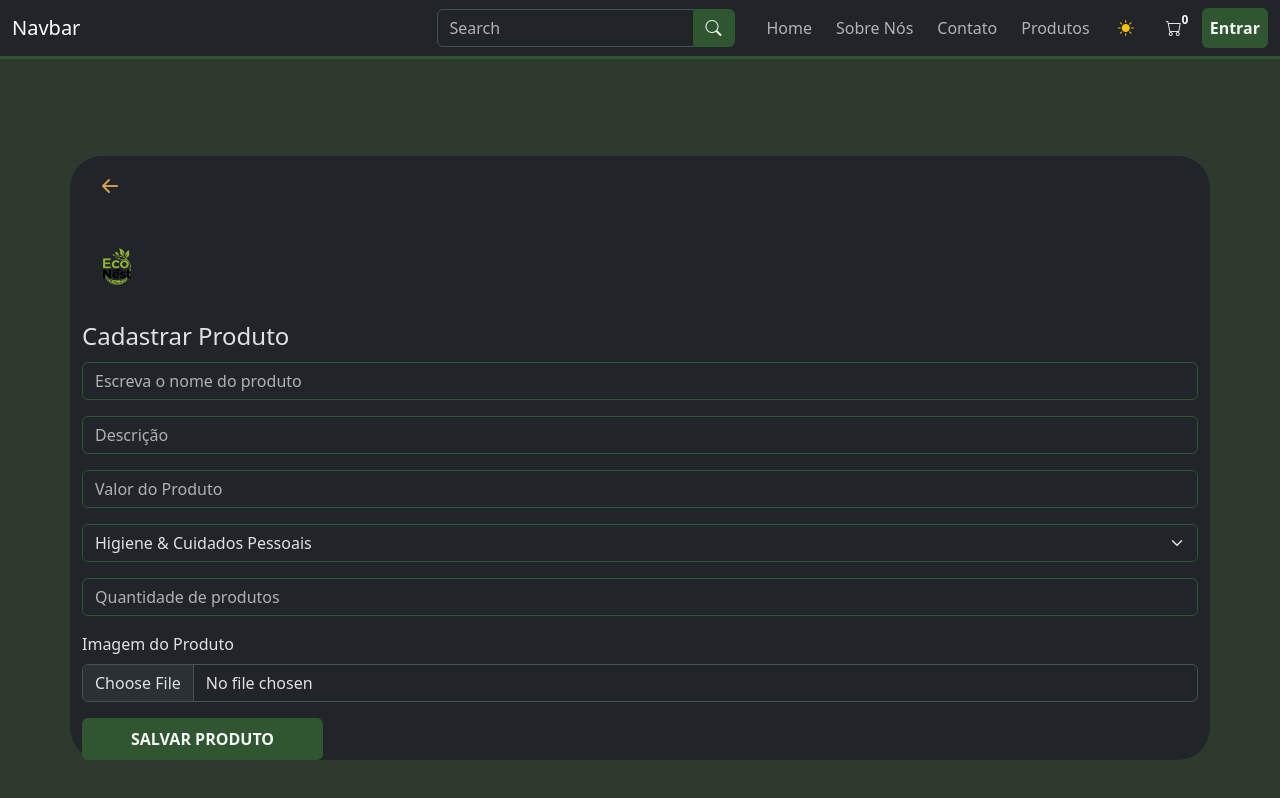
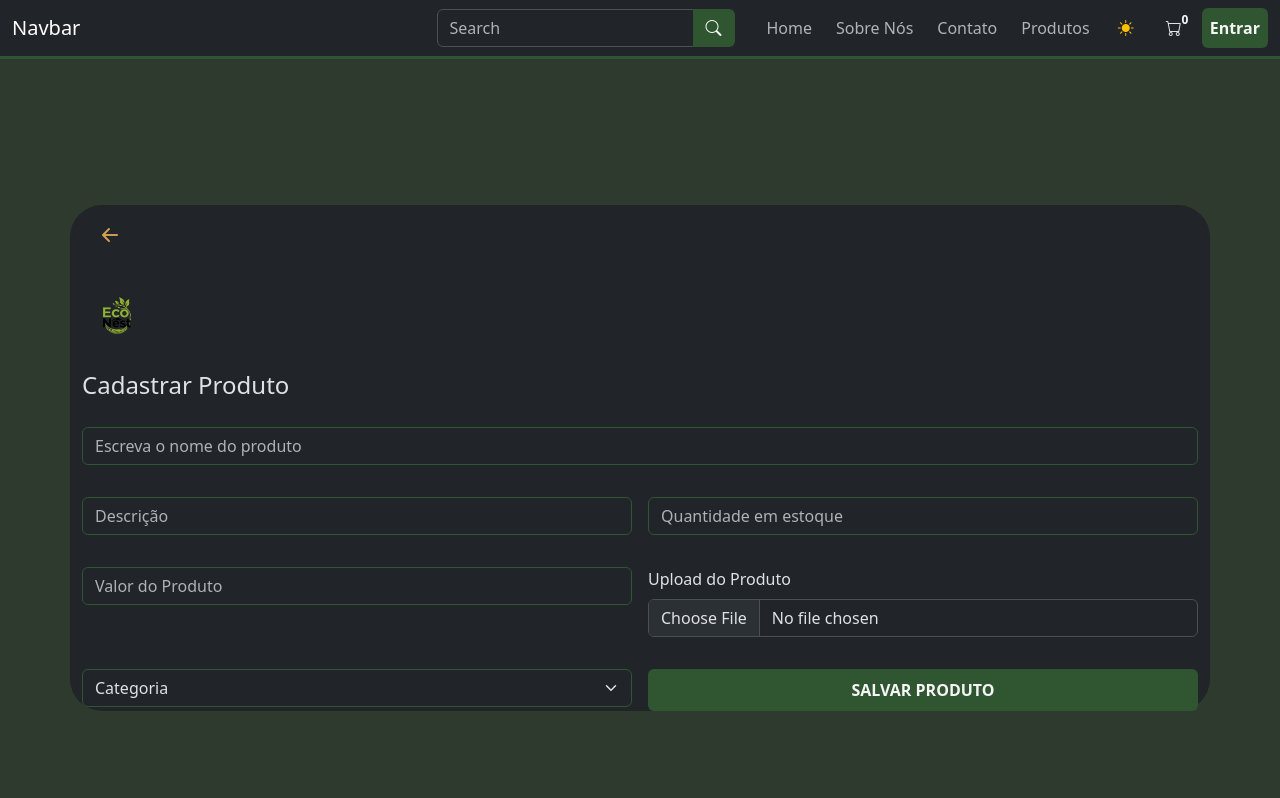
Before and after one commit to Econest-Ecologic/Front-end, a React (Vite) app in the folder Eco-nest/: page /cadastroProduto in a window 1280 px wide. Shown: the top 798 px of the page. Built offline with nearby package versions, Linux system fonts and the light colour scheme.

Commit message:
fix: Atualização da Pagina de cadastro do produto

```diff
--- a/Eco-nest/src/pages/TelaAdm.jsx
+++ b/Eco-nest/src/pages/TelaAdm.jsx
@@ -22,7 +22,7 @@ export function TelaAdm() {
       <div className="admin-container bg-eco border-top border-2 eco-border  d-flex justify-content-center align-items-center vh-100">
         <div className="card-admin text-center position-relative p-5 bg-body">
           <img
-            src="/logoSemFundo.png"
+            src="..\public\logoSemFundo.png"
             alt="EcoNest Logo"
             className="logo position-absolute"
             style={{ top: "30px", left: "30px", width: "120px" }}
--- a/Eco-nest/src/pages/TelaCadastrarProduto.jsx
+++ b/Eco-nest/src/pages/TelaCadastrarProduto.jsx
@@ -15,29 +15,46 @@ export function TelaCadastrarProduto() {
                     />
 
                     <form>
-                         <fieldset>
-                              <legend>Cadastrar Produto</legend>
-                              <InputFull placeholder={"Escreva o nome do produto"} />
-                              <InputFull placeholder={"Descrição"}></InputFull>
-                              <InputFull type="number" placeholder={"Valor do Produto"}></InputFull>
+                         <fieldset className="row g-3">
+                              <legend className="col-12">Cadastrar Produto</legend>
 
-                              <div class="mb-3">
-                                   <select class="form-select eco-border">
+                              <div className="col-12">
+                                   <InputFull placeholder={"Escreva o nome do produto"} />
+                              </div>
+
+                              <div className="col-12 col-md-6">
+                                   <InputFull placeholder={"Descrição"} />
+                              </div>
+
+                              <div className="col-12 col-md-6">
+                                   <InputFull type="number" placeholder={"Quantidade em estoque"} />
+                              </div>
+
+                              <div className="col-12 col-md-6">
+                                   <InputFull type="number" placeholder={"Valor do Produto"} />
+                              </div>
+
+                              <div className="col-12 col-md-6">
+                                   <div className="mb-3">
+                                        <label htmlFor="formFile" className="form-label">Upload do Produto</label>
+                                        <input className="form-control" type="file" id="formFile" accept="image/*" />
+                                   </div>
+                              </div>
+
+                              <div className="col-12 col-md-6">
+                                   <select className="form-select eco-border">
+                                        <option selected disabled>Categoria</option>
                                         <option>Higiene & Cuidados Pessoais</option>
                                         <option>Casa Sustentável</option>
-                                        <option>Utensilios & Acessórios  Reutilizáveis </option>
+                                        <option>Utensilios & Acessórios Reutilizáveis </option>
                                    </select>
                               </div>
-                              <InputFull type="number" placeholder={"Quantidade de produtos"}></InputFull>
-
-                              <div class="mb-3 eco-border">
-                                   <label for="formFile" class="form-label">Imagem do Produto</label>
-                                   <input class="form-control" type="file" id="formFile" />
+                              <div className="col-12 col-md-6 d-flex align-items-end">
+                                   <button type="submit" className="btn btn-eco px-5 py-2 fw-bold w-100">
+                                        SALVAR PRODUTO
+                                   </button>
                               </div>
-                              <button className="btn btn-eco px-5 py-2 fw-bold"> SALVAR PRODUTO </button>
                          </fieldset>
-
-
                     </form>
                </div>
 
```
